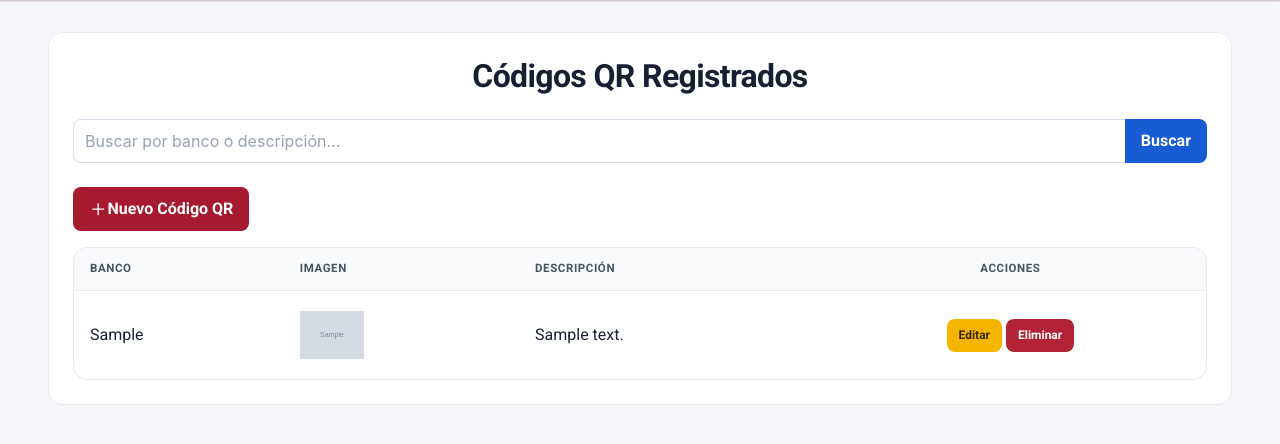
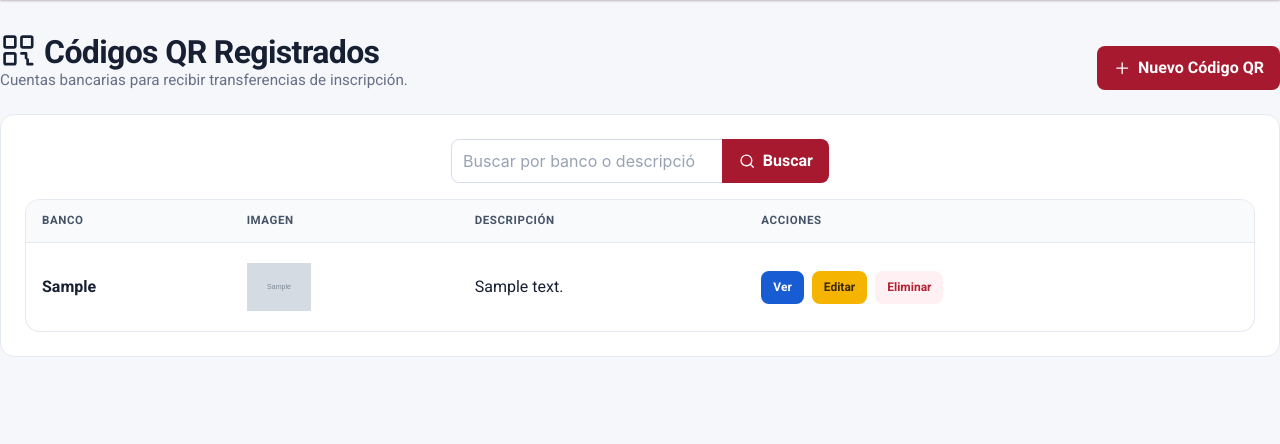
Before and after one commit to Dilan-DS/Campeonatos-UIDE, a Django app: page /panel/admin/codigos-qr/ in a window 1280 px wide. Shown: the part 52-496 px from the top of the page. Run offline with Django 5.2, Linux system fonts and the light colour scheme; a user stored in the database is signed in; tables that the repository leaves empty hold one stand-in row (values such as "Sample post"); grey boxes marked "Sample" are stand-in pictures; some libraries are stand-ins or nearby versions.

Commit message:
fix(nav): conecta 3 pantallas reales que existian pero eran inalcanzables
Continua la auditoria de URLs reales cruzadas contra sus referencias en
templates (todas las 'registrar_*'/'crear_*' del commit anterior, ahora
el resto de 'detalle_*'/'ver_*'). Se encuentran y corrigen 3 pantallas
funcionales sin ningun enlace en toda la aplicacion:

- detalle_codigo_qr: vista y template (rama "detalle" ya arreglada en
  un commit anterior) sin boton "Ver" en codigoqr/listar.html. Se
  aprovecha para modernizar el listado completo (header, toolbar,
  empty state) al mismo sistema visual del resto del panel.

- mis_estadisticas: version mejorada de las estadisticas de un jugador
  (solo muestra los deportes en los que realmente tiene registros, ya
  con el sistema de diseño) que nadie enlazaba; navbar y el dashboard
  de jugador seguian apuntando a ver_estadisticas_jugador, la version
  anterior que mostraba las 8 secciones de deporte siempre, siete de
  ellas vacias para la mayoria de jugadores. Se repuntan ambos enlaces
  a mis_estadisticas (no necesita id: toma al jugador de request.user).

- ver_estadisticas_jugador quedo entonces sin ningun enlace propio (es
  para ver el detalle de OTRO jugador, no el propio). Se agrega un
  enlace "Ver detalle" en el plantel del equipo (jugadores_equipo.html)
  junto al resumen ya existente, mostrado UNICAMENTE cuando quien mira
  es un jugador (is_jugador_view): la vista exige @user_passes_test(
  es_jugador) en el backend, asi que mostrarlo tambien a delegado/admin
  hubiera sido un enlace que su propio permiso rechaza.

Todo verificado en navegador con las 3 cuentas reales (admin, delegado,
jugador): el boton "Ver" de codigos QR abre el detalle correcto: "Mis
estadisticas" del jugador muestra solo Futbol (el deporte con datos) en
vez de 8 secciones; "Ver detalle" aparece para el jugador y esta
correctamente ausente para delegado.

manage.py check limpio y suite completa (306 tests) sin regresiones.

Co-Authored-By: Claude Sonnet 5 <noreply@anthropic.com>

```diff
--- a/CampeonatosUIDE/core/templates/codigoqr/listar.html
+++ b/CampeonatosUIDE/core/templates/codigoqr/listar.html
@@ -4,29 +4,39 @@
 {% block title %}Listado de Códigos QR{% endblock %}
 
 {% block content %}
-<section class="section">
-  <div class="container">
+<div class="container uide-container">
+
+  <div class="uide-page-head">
+    <div class="uide-page-head__text">
+      <h1 class="title is-3">
+        <svg class="uide-icon" aria-hidden="true"><use href="#i-qr"></use></svg>
+        Códigos QR Registrados
+      </h1>
+      <p class="subtitle">Cuentas bancarias para recibir transferencias de inscripción.</p>
+    </div>
+    <div class="uide-page-head__actions">
+      <a href="{% url 'registrar_codigo_qr' %}" class="button is-primary">
+        <svg class="uide-icon" aria-hidden="true"><use href="#i-mas"></use></svg>
+        <span>Nuevo Código QR</span>
+      </a>
+    </div>
+  </div>
+
   <div class="box">
-      <h1 class="title is-3 has-text-centered">Códigos QR Registrados</h1>
-
-      <form method="get" class="mb-5">
-        <div class="field has-addons">
+    <div class="uide-toolbar">
+      <form method="get" class="field has-addons uide-ancho-limitado" style="margin-bottom:0">
         <div class="control is-expanded">
           <label class="uide-sr-only" for="buscar-qr">Buscar códigos QR</label>
           <input type="search" id="buscar-qr" name="q" class="input"
                  placeholder="Buscar por banco o descripción..." value="{{ request.GET.q }}">
         </div>
         <div class="control">
-            <button class="button is-info" type="submit">Buscar</button>
-          </div>
+          <button class="button is-primary" type="submit">
+            <svg class="uide-icon" aria-hidden="true"><use href="#i-buscar"></use></svg>
+            <span>Buscar</span>
+          </button>
         </div>
       </form>
-
-
-      <div class="mb-4">
-        <a href="{% url 'registrar_codigo_qr' %}" class="button is-primary">
-          <svg class="uide-icon" aria-hidden="true"><use href="#i-mas"></use></svg> Nuevo Código QR
-        </a>
     </div>
 
     {% if codigos_qr %}
@@ -37,26 +47,29 @@
               <th>Banco</th>
               <th>Imagen</th>
               <th>Descripción</th>
-              <th class="has-text-centered">Acciones</th>
+              <th>Acciones</th>
             </tr>
           </thead>
           <tbody>
             {% for codigo in codigos_qr %}
               <tr>
-                <td>{{ codigo.banco }}</td>
+                <td class="uide-cell-strong">{{ codigo.banco }}</td>
                 <td>
                   {% if codigo.imagen_qr %}
                     <figure class="image is-64x64 is-square">
                       <img src="{{ codigo.imagen_qr.url }}" alt="QR" class="uide-encajar">
                     </figure>
                   {% else %}
-                    <span class="has-text-grey-light">No disponible</span>
+                    <span class="uide-cell-muted">No disponible</span>
                   {% endif %}
                 </td>
                 <td>{{ codigo.descripcion|default:"Sin descripción" }}</td>
-                <td class="has-text-centered">
-                  <a href="{% url 'editar_codigo_qr' codigo.pk %}" class="button is-small is-warning">Editar</a>
-                  <a href="{% url 'eliminar_codigo_qr' codigo.pk %}" class="button is-small is-danger">Eliminar</a>
+                <td class="uide-cell-actions">
+                  <div class="uide-actions">
+                    <a href="{% url 'detalle_codigo_qr' codigo.pk %}" class="button is-small is-info is-light">Ver</a>
+                    <a href="{% url 'editar_codigo_qr' codigo.pk %}" class="button is-small is-warning is-light">Editar</a>
+                    <a href="{% url 'eliminar_codigo_qr' codigo.pk %}" class="button is-small is-danger is-light">Eliminar</a>
+                  </div>
                 </td>
               </tr>
             {% endfor %}
@@ -64,9 +77,19 @@
         </table>
       </div>
     {% else %}
-        <p class="notification is-info is-light has-text-centered">No hay códigos QR registrados aún.</p>
+      <div class="uide-empty">
+        <span class="uide-empty__icon"><svg class="uide-icon" aria-hidden="true"><use href="#i-qr"></use></svg></span>
+        <p class="uide-empty__title">No hay códigos QR registrados</p>
+        <p class="uide-empty__text">Registra la primera cuenta bancaria para que los delegados puedan pagar por transferencia.</p>
+        <div class="uide-empty__actions">
+          <a href="{% url 'registrar_codigo_qr' %}" class="button is-primary">
+            <svg class="uide-icon" aria-hidden="true"><use href="#i-mas"></use></svg>
+            <span>Nuevo Código QR</span>
+          </a>
+        </div>
+      </div>
     {% endif %}
   </div>
+
 </div>
-</section>
 {% endblock %}
--- a/CampeonatosUIDE/core/templates/comun/navbar.html
+++ b/CampeonatosUIDE/core/templates/comun/navbar.html
@@ -222,7 +222,7 @@
               </a>
               {% with jugador=request.user.jugador %}
                 {% if jugador %}
-                  <a class="navbar-item {% if url_name == 'ver_estadisticas_jugador' %}is-current{% endif %}" href="{% url 'ver_estadisticas_jugador' jugador.id %}">
+                  <a class="navbar-item {% if url_name == 'mis_estadisticas' %}is-current{% endif %}" href="{% url 'mis_estadisticas' %}">
                     <svg class="uide-icon" aria-hidden="true"><use href="#i-estadisticas"></use></svg>Mis estadísticas
                   </a>
                   {% if jugador.equipo %}
--- a/CampeonatosUIDE/core/templates/dashboard/jugador.html
+++ b/CampeonatosUIDE/core/templates/dashboard/jugador.html
@@ -86,7 +86,7 @@
     {% endif %}
 
     {% if jugador %}
-      <a class="uide-nav-card" href="{% url 'ver_estadisticas_jugador' jugador_id=jugador.id %}">
+      <a class="uide-nav-card" href="{% url 'mis_estadisticas' %}">
         <span class="uide-nav-card__icon">
           <svg class="uide-icon" aria-hidden="true"><use href="#i-medalla"></use></svg>
         </span>
--- a/CampeonatosUIDE/core/templates/equipo/jugadores_equipo.html
+++ b/CampeonatosUIDE/core/templates/equipo/jugadores_equipo.html
@@ -93,6 +93,11 @@
             <td class="uide-numeric">{{ data.jugador.edad|default:"—" }}</td>
             <td class="uide-cell-muted">
               {% include "comun/_resumen_estadisticas.html" with stats=data.stats deporte=data.deporte_nombre %}
+              {% if is_jugador_view %}
+                {# ver_estadisticas_jugador exige rol JUGADOR en el backend: #}
+                {# solo se ofrece el enlace cuando quien mira es un jugador. #}
+                <a href="{% url 'ver_estadisticas_jugador' jugador_id=data.jugador.id %}" class="is-size-7">Ver detalle</a>
+              {% endif %}
             </td>
           </tr>
         {% empty %}
```
Lines whose indentation alone changed are shown as unchanged.
